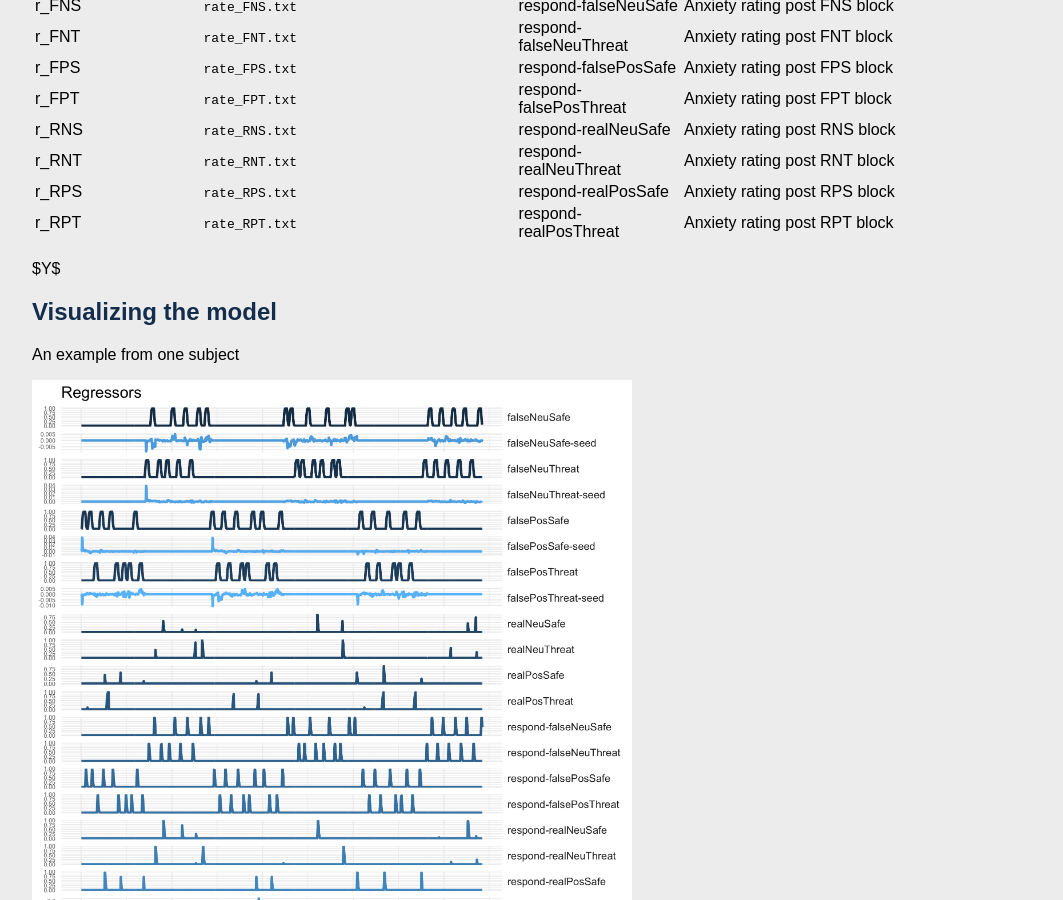
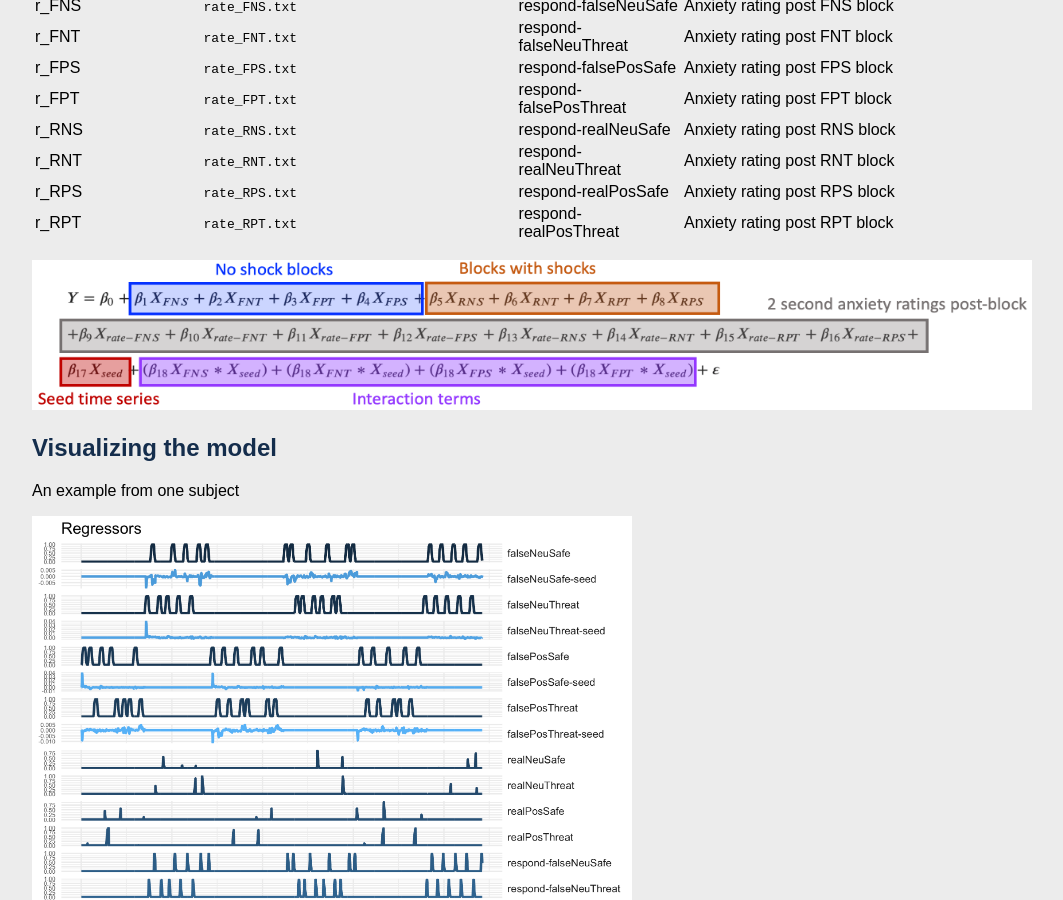
Before and after one commit to kmorrow0712/MAX-functionalConnectivity, a Jekyll site: the page built from _posts/2020-11-03-gPPI-firstLevel-model.md, in a window 1280 px wide and 900 px high, scrolled down 596 px. Shown: the whole window, without its empty margins (58-1121 px from the left). Built offline with Jekyll 4.4.1, drawn with Linux system fonts in a browser that asks for light colours; our own code applies the rules of GitHub Pages for plain Markdown files.

Commit message:
Update 2020-11-03-gPPI-firstLevel-model.md

```diff
--- a/_posts/2020-11-03-gPPI-firstLevel-model.md
+++ b/_posts/2020-11-03-gPPI-firstLevel-model.md
@@ -24,7 +24,7 @@
 | r_RPS                       | `rate_RPS.txt`                               | respond-realPosSafe    | Anxiety rating post RPS block                                              |
 | r_RPT                       | `rate_RPT.txt`                               | respond-realPosThreat  | Anxiety rating post RPT block                                              |
 
-$Y$
+<img src = "/assets/images/MAX_basicModel_formula.png" width="1000" height = "150" />
 
 ## Visualizing the model
 An example from one subject
```
